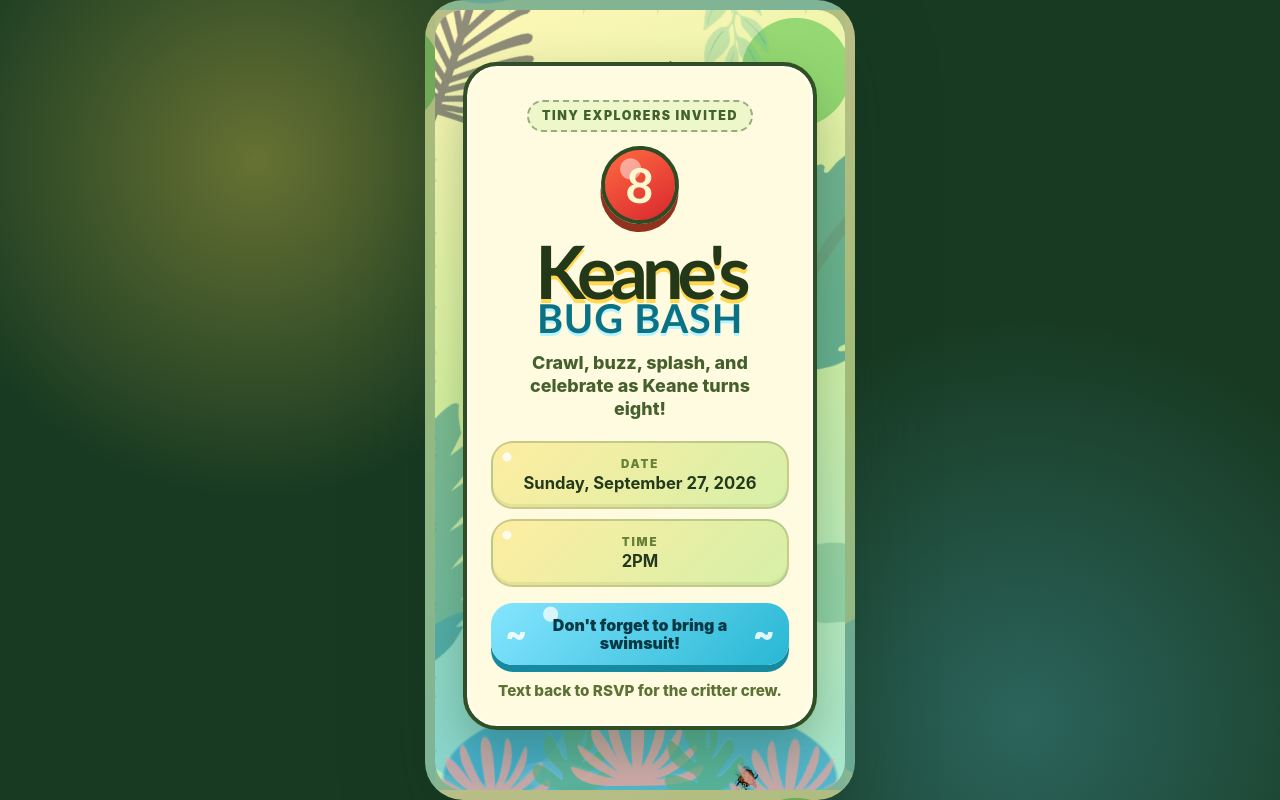
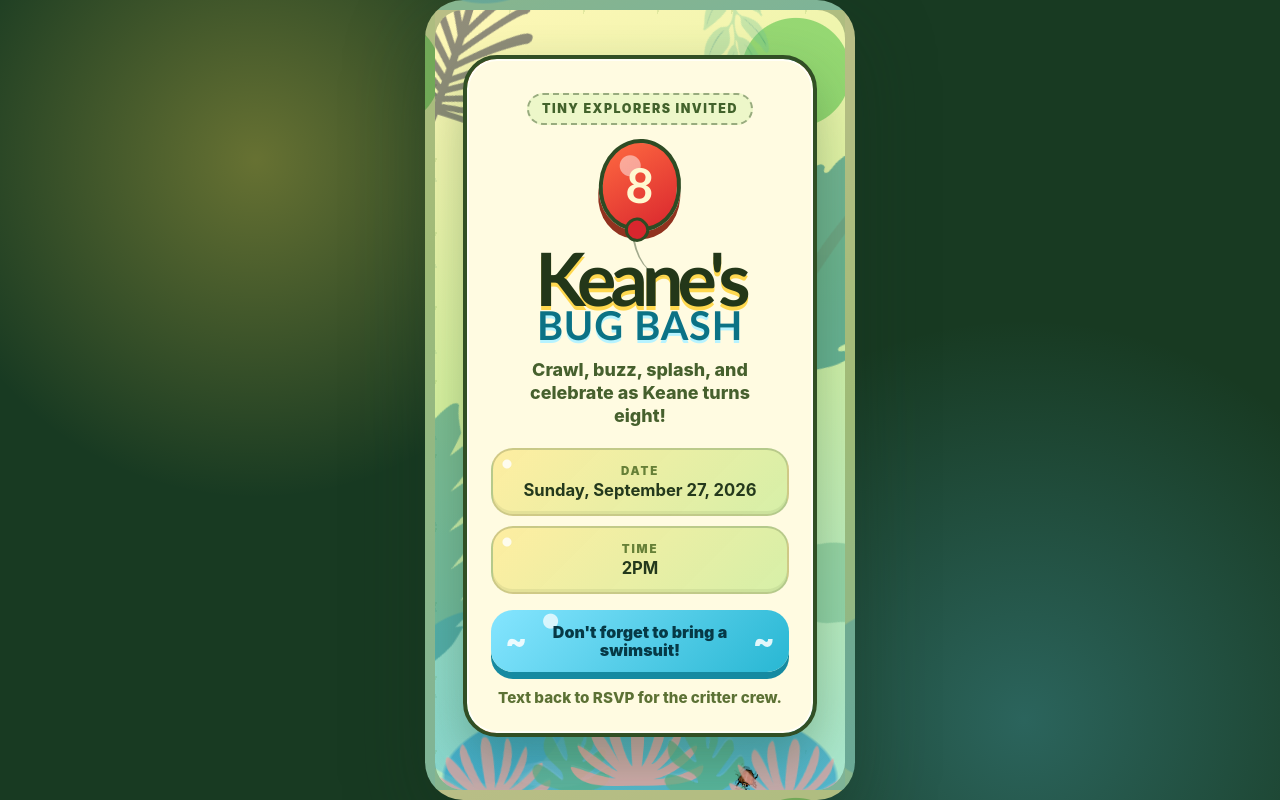
Before and after one commit to joemcbroom/keanes-bug-bash, a React (Vite) app: page / in a window 1280 px wide. Built offline with nearby package versions, Linux system fonts and the light colour scheme.

Commit message:
Turn age badge into balloon
Co-authored-by: joe.mcbroom.10 <joe.mcbroom.10@gmail.com>

```diff
--- a/src/App.css
+++ b/src/App.css
@@ -178,13 +178,14 @@
 }
 
 .badge {
+  position: relative;
   display: grid;
   place-items: center;
-  width: 78px;
-  height: 78px;
+  width: 82px;
+  height: 92px;
   margin-top: -2px;
   border: 4px solid #2e4b24;
-  border-radius: 50%;
+  border-radius: 54% 54% 50% 50%;
   color: #fff8cf;
   background:
     radial-gradient(circle at 35% 28%, rgba(255, 255, 255, 0.48) 0 10px, transparent 11px),
@@ -195,6 +196,31 @@
   font-weight: 900;
   line-height: 1;
   transform: rotate(4deg);
+}
+
+.badge::before {
+  content: '';
+  position: absolute;
+  bottom: -50px;
+  left: 50%;
+  width: 28px;
+  height: 48px;
+  border-left: 2px solid rgba(35, 55, 25, 0.42);
+  border-radius: 0 0 0 100%;
+  transform: translateX(-2px) rotate(-8deg);
+}
+
+.badge::after {
+  content: '';
+  position: absolute;
+  bottom: -15px;
+  left: 50%;
+  width: 18px;
+  height: 18px;
+  border: 3px solid #2e4b24;
+  border-radius: 50% 50% 55% 55%;
+  background: #d9262e;
+  transform: translateX(-50%) rotate(45deg);
 }
 
 .invite-card h1 {
```
